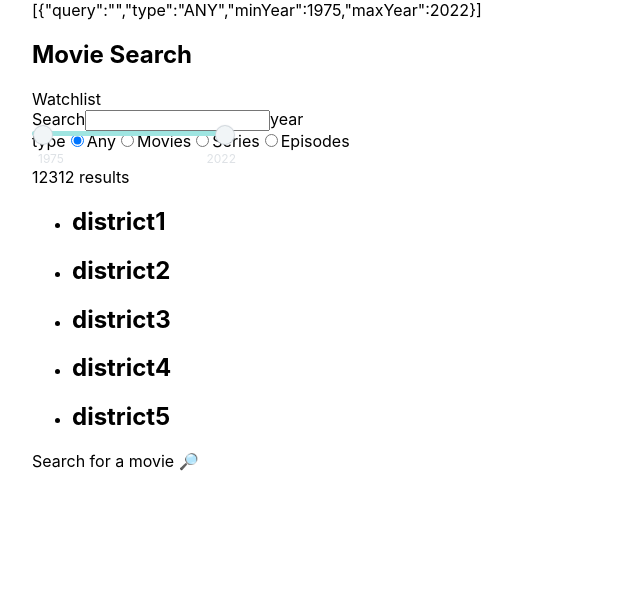
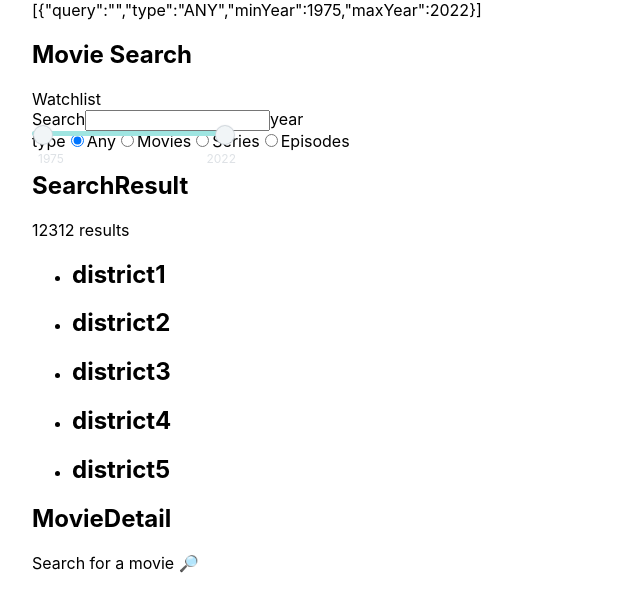
Before and after one commit to IshanRatnapala/movie-search, a Next.js app: page / in a window 1280 px wide. Shown: the top 610 px of the page, without its empty margins (0-640 px from the left). Built offline with nearby package versions, Linux system fonts and the light colour scheme.

Commit message:
Component breakdown

```diff
--- /dev/null
+++ b/components/ActiveLink.tsx
@@ -0,0 +1,14 @@
+import Link from 'next/link';
+import { useRouter } from 'next/router';
+import React from 'react';
+
+function ActiveLink({ children, href }) {
+  const router = useRouter();
+  return (
+    <Link href={href}>
+      <a className={`${router.asPath === href ? 'red' : ''}`}>{children}</a>
+    </Link>
+  );
+}
+
+export default ActiveLink;
--- a/components/Layout.tsx
+++ b/components/Layout.tsx
@@ -3,16 +3,9 @@ import Link from 'next/link';
 import { useRouter } from 'next/router';
 import React, { useEffect, useState } from 'react';
 import styles from '../styles/Home.module.scss';
+import MovieDetail from './MovieDetail';
 import SearchBar from './SearchBar';
-
-const ActiveLink = ({ children, href }) => {
-  const router = useRouter();
-  return (
-    <Link href={href}>
-      <a className={`${router.asPath === href ? 'red' : ''}`}>{children}</a>
-    </Link>
-  );
-};
+import SearchResult from './SearchResult';
 
 const Layout = ({ children }) => {
   const [loading, setLoading] = useState(false);
@@ -43,37 +36,9 @@ const Layout = ({ children }) => {
 
       <SearchBar handleSearch={handleSearch}></SearchBar>
 
-      <section>
-        <p>{12312} results</p>
-        <ul>
-          <li>
-            <ActiveLink href={'/district1'}>
-              <h2>district1</h2>
-            </ActiveLink>
-          </li>
-          <li>
-            <ActiveLink href={'/district2'}>
-              <h2>district2</h2>
-            </ActiveLink>
-          </li>
-          <li>
-            <ActiveLink href={'/district3'}>
-              <h2>district3</h2>
-            </ActiveLink>
-          </li>
-          <li>
-            <ActiveLink href={'/district4'}>
-              <h2>district4</h2>
-            </ActiveLink>
-          </li>
-          <li>
-            <ActiveLink href={'/district5'}>
-              <h2>district5</h2>
-            </ActiveLink>
-          </li>
-        </ul>
-      </section>
-      <section>{children}</section>
+      <SearchResult></SearchResult>
+
+      <MovieDetail>{children}</MovieDetail>
     </div>
   );
 };
--- /dev/null
+++ b/components/MovieDetail.tsx
@@ -0,0 +1,14 @@
+import React from 'react';
+
+function MovieDetail({ children }) {
+  return (
+    <>
+      <section>
+        <h2>MovieDetail</h2>
+        {children}
+      </section>
+    </>
+  );
+}
+
+export default MovieDetail;
--- /dev/null
+++ b/components/SearchResult.tsx
@@ -0,0 +1,41 @@
+import React from 'react';
+import ActiveLink from './ActiveLink';
+
+function SearchResult() {
+  return (
+    <section>
+      <h2>SearchResult</h2>
+
+      <p>{12312} results</p>
+      <ul>
+        <li>
+          <ActiveLink href={'/district1'}>
+            <h2>district1</h2>
+          </ActiveLink>
+        </li>
+        <li>
+          <ActiveLink href={'/district2'}>
+            <h2>district2</h2>
+          </ActiveLink>
+        </li>
+        <li>
+          <ActiveLink href={'/district3'}>
+            <h2>district3</h2>
+          </ActiveLink>
+        </li>
+        <li>
+          <ActiveLink href={'/district4'}>
+            <h2>district4</h2>
+          </ActiveLink>
+        </li>
+        <li>
+          <ActiveLink href={'/district5'}>
+            <h2>district5</h2>
+          </ActiveLink>
+        </li>
+      </ul>
+    </section>
+  );
+}
+
+export default SearchResult;
```
